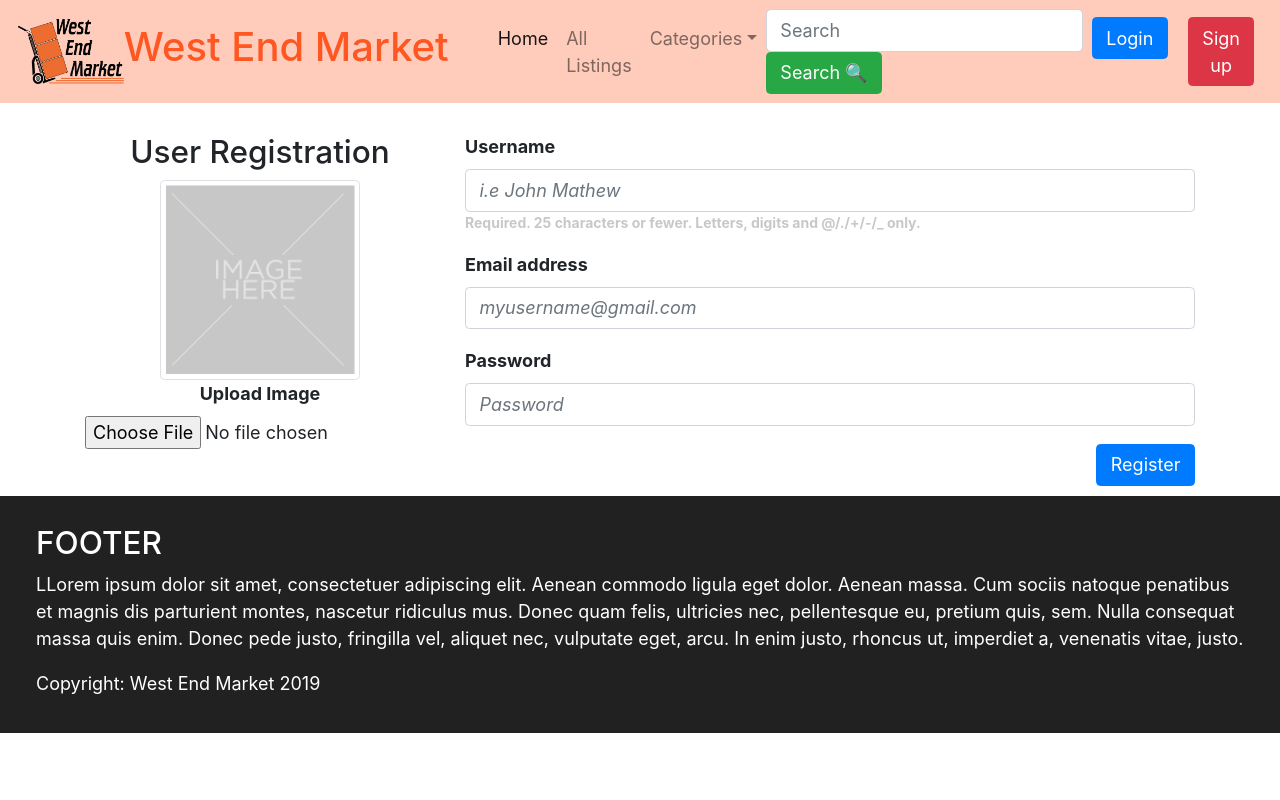
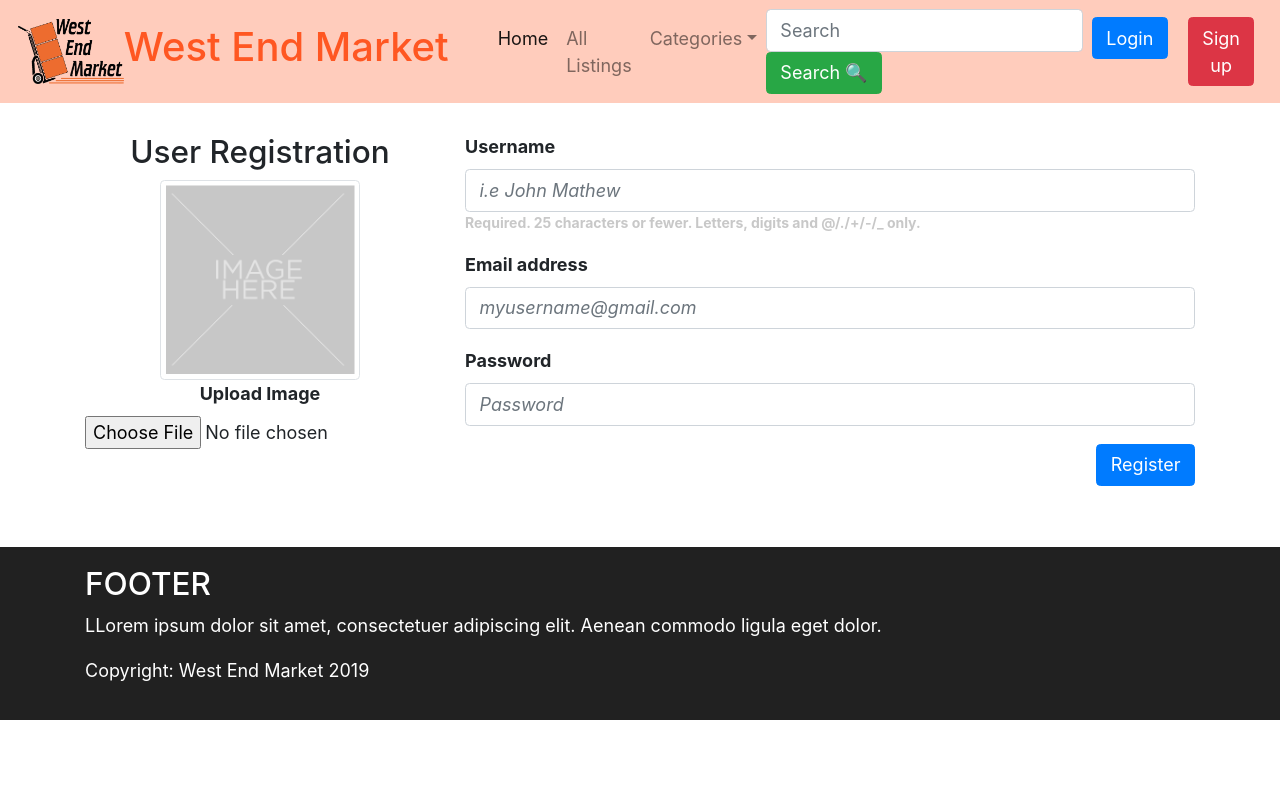
Before and after one commit to Eftichios/west_end_market, a Django app: page /west_end_market/register/ in a window 1280 px wide. Run offline with Django 3.2, Linux system fonts and the light colour scheme; some libraries are stand-ins or nearby versions.

Commit message:
fixed footer, added cookie policy html, title hyperlink fixed

```diff
--- a/static/resourses/css/styleaddons.css
+++ b/static/resourses/css/styleaddons.css
@@ -16,7 +16,7 @@
 /* BASIC SETUP */
 /* --------------------------------------------------- */
 html, body{
-    height: 100%
+    height: 100%;
 }
 
 html {
@@ -26,9 +26,15 @@ html {
     font-weight: 400;
     font-size: 18px;
     text-rendering: optimizeLegibility;
+    min-height: 100%;
 }
 
-body { padding-bottom: 70px; }
+body {
+    min-height: 100%;
+    position: relative;
+    margin: 0;
+    padding-bottom: 80px;
+}
 
 
 /* --------------------------------------------------- */
@@ -37,22 +43,6 @@ body { padding-bottom: 70px; }
 
 h2{
     color: #FF5722;
-}
-
-.margin-right-20 {
-    margin-right: 20px;
-}
-
-.margin-right-40 {
-    margin-right: 40px;
-}
-
-.margin-top-30 {
-    margin-top: 30px;
-}
-
-.margin-top-10 {
-    margin-top: 10px;
 }
 
 .desktop-block-button {
@@ -66,22 +56,32 @@ h2{
     text-align: left;
 }
 
+.text-box {
+    background-color: rgb(250, 250, 250);
+    border-radius: 20px;
+    padding: 20px 30px;
+    margin-bottom: 10px;
+}
+
+.comment-container {
+    background-color: rgb(235, 235, 235);
+    padding: 5px 10px;
+    margin: 10px 0px;
+    border-radius: 10px;
+}
+
+.helptext {
+    font-size: 14px;
+    color: rgb(200, 200, 200);
+}
+
+
 /* --------------------------------------------------- */
-/* SPECIAL CASES CSS */
+/* FOOTER */
 /* --------------------------------------------------- */
-.footer{
-/*
-    color: #FFFFFF;
-    margin-top: 10px;
-*/
+.footer-style {
     background-color: #212121;
-    position: fixed;
-    left: 0;
-    bottom: 0;
-    width: 100%;
-    background-color: red;
     color: white;
-    text-align: center;
 }
 
 /* --------------------------------------------------- */
@@ -113,11 +113,17 @@ h2{
 }
 
 
+/* --------------------------------------------------- */
+/* DIFFERENT MARGIN/PADDING/WIDTH CLASSES */
+/* --------------------------------------------------- */
+
 .margin-bottom-20 {
     margin-bottom:20px;
 }
 
-
+.margin-bottom-40 {
+    margin-bottom:40px;
+}
 
 .margin-top-bottom-10 {
     margin: 10px 0px;
@@ -135,47 +141,31 @@ h2{
     height: 200px;
 }
 
-.text-box {
-    background-color: rgb(250, 250, 250);
-    border-radius: 20px;
-    padding: 20px 30px;
-    margin-bottom: 10px;
+.margin-right-20 {
+    margin-right: 20px;
+}
+
+.margin-right-40 {
+    margin-right: 40px;
+}
+
+.margin-top-30 {
+    margin-top: 30px;
+}
+
+.margin-top-10 {
+    margin-top: 10px;
+}
+
+.margin-top-20 {
+    margin-top: 20px;
 }
 
 .width-100 {
     width: 100px;
 }
 
-.helptext {
-    font-size: 14px;
-    color: rgb(200, 200, 200);
-}
-
-
-
-
-
 .width-200 {
     width: 200px;
     object-fit: cover;
 }
-
-.footer2 {
-    margin-top: 10px;
-    position: relative;
-    left: 0;
-    bottom: 0;
-    width: 100%;
-    color: white;
-}
-
-.margin-top-20 {
-    margin-top: 20px;
-}
-
-.comment-container {
-    background-color: rgb(235, 235, 235);
-    padding: 5px 10px;
-    margin: 10px 0px;
-    border-radius: 10px;
-}
--- a/templates/west_end_market/base.html
+++ b/templates/west_end_market/base.html
@@ -21,12 +21,12 @@
         </title>
     </head>
 
-    <body>
+    <body class="d-flex flex-column h-100">
         <!-- SUGGESTED IMPLEMENTATION -->
-        <div>
+        <header>
             <nav class="navbar navbar-expand-lg navbar-light light-primary-color">
                 <img src="{% static 'images/logo.png' %}" alt="image of the logo" width=auto height= 65px>
-                <h1><a class="navbar-brand main-heading margin-right-40" style="color: #FF5722;" href="#">West End Market</a></h1>
+                <h1><a class="navbar-brand main-heading margin-right-40" style="color: #FF5722;" href="{% url 'index' %}">West End Market</a></h1>
                 <button class="navbar-toggler" type="button" data-toggle="collapse" data-target="#navbarSupportedContent" aria-controls="navbarSupportedContent" aria-expanded="false" aria-label="Toggle navigation">
                     <span class="navbar-toggler-icon"></span>
                 </button>
@@ -69,22 +69,24 @@
                     </ul>
                 </div>
             </nav>
-        </div>
+        </header>
 
+        <main role="main" class="flex-shrink-0 margin-bottom-40">
             <div>
                 {% block body_block %}
 
                 {% endblock %}
             </div>
+        </main>
 
-
-        <div class="navbar footer2" style="background-color: #212121;">
-        <div class="navbar footer2" style="background-color: #212121;">
+        <footer class="footer mt-auto py-3 footer-style">
             <!-- DUMMY FOOTER TEXT -->
+            <div class="container">
                 <h3>FOOTER</h3>
-            <p>LLorem ipsum dolor sit amet, consectetuer adipiscing elit. Aenean commodo ligula eget dolor. Aenean massa. Cum sociis natoque penatibus et magnis dis parturient montes, nascetur ridiculus mus. Donec quam felis, ultricies nec, pellentesque eu, pretium quis, sem. Nulla consequat massa quis enim. Donec pede justo, fringilla vel, aliquet nec, vulputate eget, arcu. In enim justo, rhoncus ut, imperdiet a, venenatis vitae, justo. </p>
+                <p>LLorem ipsum dolor sit amet, consectetuer adipiscing elit. Aenean commodo ligula eget dolor.</p>
                 <p>Copyright: West End Market 2019</p>
             </div>
+        </footer>
 
 
 
--- a/templates/west_end_market/index.html
+++ b/templates/west_end_market/index.html
@@ -10,7 +10,7 @@
 
 {% block body_block %}
 
-<div class="container margin-top-30">
+<div class="container margin-top-30 content">
     <h2>Welcome!</h2>
     <h5>Recent Listings:</h5>
     <hr>
```
Also changed, not shown: templates/west_end_market/cookie_policy.html (added, +38 -0 lines). Lines whose indentation alone changed are shown as unchanged.
